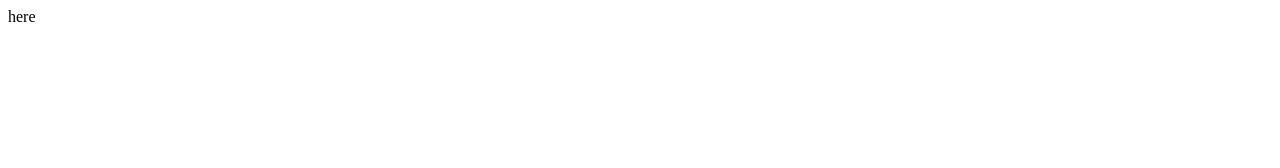
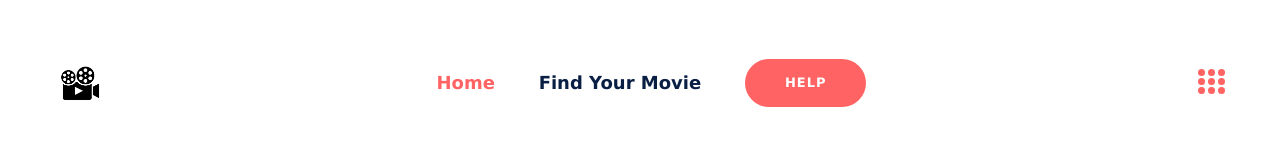
Before and after one commit to Zuckuu/moviesearcher, a plain HTML site: page index.html in a window 1280 px wide. Drawn offline with Linux system fonts and the light colour scheme.

Commit message:
codding the page 1 and nav bar

```diff
--- a/index.html
+++ b/index.html
@@ -1,13 +1,81 @@
 <html lang="en">
-<head>
-    <meta charset="UTF-8">
-    <meta http-equiv="X-UA-Compatible" content="IE=edge">
-    <meta name="viewport" content="width=device-width, initial-scale=1.0">
+  <head>
+    <meta charset="UTF-8" />
+    <meta http-equiv="X-UA-Compatible" content="IE=edge" />
+    <meta name="viewport" content="width=device-width, initial-scale=1.0" />
     <title>Movie Searcher</title>
-    <link rel="stylesheet" href="./style.css">
+    <link rel="stylesheet" href="./style.css" />
     <script src="./script.js" defer></script>
-</head>
-<body>
-    here
-</body>
+  </head>
+  <body>
+    <div data-v-5fdf2371 id="app">
+      <div
+        data-v-2a11e7ca
+        data-v-5fdf2371
+        class="flex flex-col"
+        style="display: flex; flex: 1 1 0%"
+      >
+        <header data-v-2a11e7ca class="navbar">
+          <div class="nav content-wrapper justify-between align-center">
+            <div class="logo">
+              <img src="./asset/movie-logo.png" alt="Movie Logo" class="logo" />
+            </div>
+            <div class="links justify-between align-center">
+              <a
+                href="#"
+                class="link router-link-exact-active router-link-active"
+                >Home</a
+              >
+              <a href="find.html" class="link">Find Your Movie</a>
+              <a class="btn-contact">Help</a>
+            </div>
+            <div data-v-48b363cf id="phone-nav">
+              <div data-v-48b363cf class="bento-menu show-anim-in">
+                <div data-v-48b363cf></div>
+                <div data-v-48b363cf></div>
+                <div data-v-48b363cf></div>
+                <div data-v-48b363cf></div>
+                <div data-v-48b363cf></div>
+                <div data-v-48b363cf></div>
+                <div data-v-48b363cf></div>
+                <div data-v-48b363cf></div>
+                <div data-v-48b363cf></div>
+              </div>
+              <div data-v-48b363cf class="close-btn"></div>
+              <div data-v-48b363cf class="showMenu">
+                <a
+                  data-v-48b363cf
+                  href="#"
+                  class="link router-link-exact-active router-link-active"
+                  >Home</a
+                >
+                <a data-v-48b363cf href="find.html" class="link"
+                  >Find Your Movie</a
+                >
+                <a
+                  data-v-48b363cf
+                  href=""
+                  class="link router-link-exact-active router-link-active"
+                  >Help</a
+                >
+              </div>
+            </div>
+          </div>
+        </header>
+        <section data-v-2a11e7ca id="landing-page">
+          <div
+            data-v-2a11e7ca
+            class="content-wrapper flex-col align-center justify-between"
+            style="position: relative"
+          >
+            <div
+              data-v-2a11e7ca
+              class="flex flex-col align-center"
+              style="z-index: 10; background-color: rgb(255, 255, 255)"
+            ></div>
+          </div>
+        </section>
+      </div>
+    </div>
+  </body>
 </html>
--- a/style.css
+++ b/style.css
@@ -0,0 +1,164 @@
+/*color #FF6363*/
+* {
+  margin: 0;
+  box-sizing: border-box;
+  font-family: "Lucida Sans", "Lucida Sans Regular", "Lucida Grande",
+    "Lucida Sans Unicode", Geneva, Verdana, sans-serif;
+}
+
+#app[data-v-5fdf2371] {
+  min-height: 100vh;
+  display: flex;
+  flex-direction: column;
+}
+
+.flex-col {
+  flex-direction: column !important ;
+}
+
+.flex {
+  display: flex !important ;
+}
+
+.align-center {
+  align-items: center !important;
+}
+
+.justify-between {
+  justify-content: space-between !important;
+}
+
+audio, canvas, embed, iframe, img, object, video {
+    max-width: 100%;
+    font-style: italic;
+    vertical-align: middle;
+}
+
+div {
+    display: block;
+}
+
+/*NAVBAR*/
+
+.navbar {
+  height: 165px;
+  display: flex;
+  align-items: center;
+  padding: 0 50px;
+  font-size: 18px;
+  font-weight: 600;
+}
+
+.navbar .logo {
+    height: 50px;
+    width: 100%;
+    max-width: 60px;
+}
+
+.navbar .links {
+    display: flex;
+    width: 100%;
+    max-width: 430px;
+}
+
+.navbar .link {
+    position: relative;
+}
+
+.navbar .router-link-exact-active {
+    color: #FF6363!important;
+}
+
+.navbar a {
+    color: #0a1f44!important;
+    text-decoration: none;
+}
+
+a.btn-contact {
+    display: flex;
+    cursor: pointer;
+    max-height: 48px;
+    min-height: 48px;
+    padding: 12px 40px;
+    align-items: center;
+    border: 2px #FF6363;
+    border-radius: 50px;
+    background-color: #FF6363;
+    color: #fff!important;
+    font-size: 13px;
+    font-weight: 700;
+    letter-spacing: 1px;
+    text-transform: uppercase;
+    transition: all .35s ease;
+}
+
+.content-wrapper {
+    margin: 0 auto;
+    width: 100%;
+    max-width: 1200px;
+    display: flex;
+    flex-wrap: wrap;
+}
+
+
+#phone-nav[data-v-48b363cf] {
+    position: relative;
+}
+
+.bento-menu[data-v-48b363cf] {
+    width: 27px;
+    height: 27px;
+    display: flex;
+    flex-wrap: wrap;
+    justify-content: space-between;
+    box-sizing: content-box;
+    padding: 5px;
+    cursor: pointer;
+}
+
+.show-anim-in[data-v-48b363cf] {
+    -webkit-animation: rotateToOne-data-v-48b363cf .3s;
+    animation: rotateToOne-data-v-48b363cf .3s;
+    opacity: 1;
+    border-radius: 0;
+}
+
+.bento-menu>div[data-v-48b363cf] {
+    width: 7px;
+    height: 7px;
+    border-radius: 50%;
+    background-color: #FF6363;
+}
+
+.close-btn[data-v-48b363cf] {
+    pointer-events: none;
+    position: absolute;
+    top: 0;
+    left: 0;
+    width: 37px;
+    height: 37px;
+    background-color: transparent;
+    z-index: 2000;
+    cursor: pointer;
+}
+
+.showMenu[data-v-48b363cf] {
+    transform: translateX(100%);
+    opacity: 0;
+    position: fixed;
+    width: 100%;
+    height: 100vh;
+    top: 0;
+    left: 0;
+    z-index: 1005;
+    background-color: hsla(0,0%,100%,.95);
+    transition: all .4s ease;
+    display: flex;
+    flex-direction: column;
+    justify-content: center;
+}
+
+a:not(.md-button) {
+    transition: .3s cubic-bezier(.25,.8,.25,1);
+    transition-property: color,background-color,opacity;
+}
```
Also changed, not shown: asset/movie-logo.png (added), asset/undraw_movie_night_re_9umk.svg (added).
